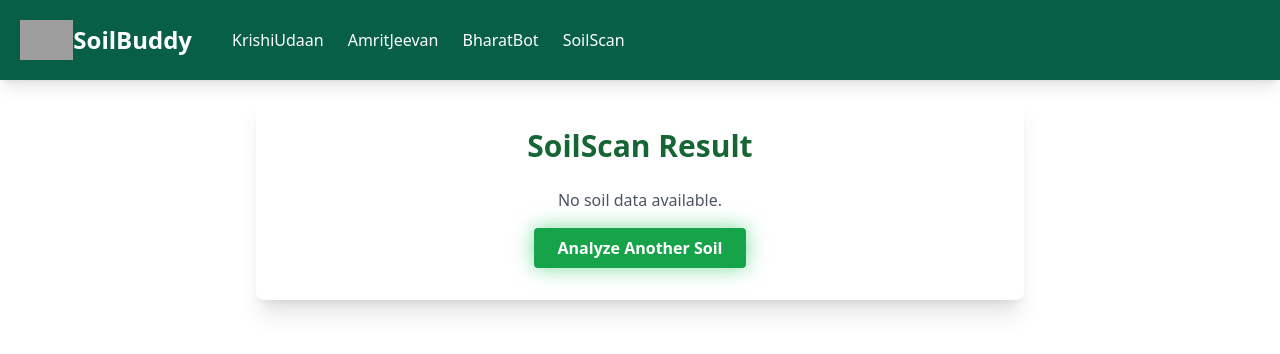
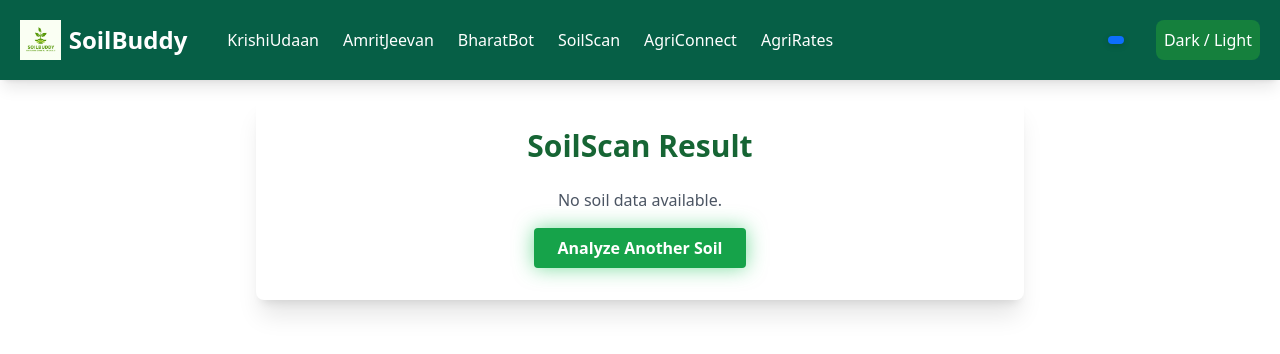
Before and after one commit to gamechangerfrombihar/SoilBuddy, a Flask app: template templates/SoilScanResult.html in a window 1280 px wide. Shown: the top 354 px of the page. Run offline with Flask 3, Linux system fonts and the light colour scheme; the template is opened without the code that fills it, so the values that code supplies are empty; some libraries are stand-ins or nearby versions; grey boxes are pictures that could not be loaded.

Commit message:
Update SoilScanResult.html

```diff
--- a/templates/SoilScanResult.html
+++ b/templates/SoilScanResult.html
@@ -21,20 +21,32 @@
   <div class="container mx-auto flex flex-wrap p-5 flex-row items-center justify-between">
     <div class="flex items-center space-x-10">
       <a href="/" class="flex items-center">
-          <img src="/static/SoilBuddy Logo.png" alt="SoilBuddy Logo" class="h-10 w-auto">
-          <span class="text-2xl font-semibold">SoilBuddy</span>
+        <img src="/templates/SoilBuddy Logo.png" alt="SoilBuddy Logo" class="h-10 w-auto">
+        <span class="text-2xl font-semibold ml-2">SoilBuddy</span>
       </a>
       <div class="flex space-x-6 text-sm md:text-base">
         <a href="/krishiudaan" class="hover:text-green-300 transition">KrishiUdaan</a>
         <a href="/amritjeevan" class="hover:text-green-300 transition">AmritJeevan</a>
         <a href="https://bharatbot-2a7793.zapier.app" target="_blank" class="hover:text-green-300 transition">BharatBot</a>
         <a href="/soilscan" class="hover:text-green-300 transition">SoilScan</a>
+        <a href="{{ url_for('agric_connect') }}" class="hover:text-green-300 transition">AgriConnect</a>
+        <a href="{{ url_for('agrirates') }}" class="hover:text-green-300 transition">AgriRates</a>
       </div>
     </div>
+
+   <nav class="flex items-center space-x-4">
+  <!-- Other navbar elements -->
+  {% include 'base.html' %}
+  <button id="theme-toggle" class="p-2 rounded-lg bg-green-700 hover:bg-green-800 text-white">
+    Dark / Light
+  </button>
+</nav>
+
   </div>
 </nav>
 
 <div class="pt-24"></div>
+
 
   <!-- SoilScan Result -->
   <div class="max-w-3xl mx-auto p-8 bg-white rounded-lg shadow-xl">
```
Lines whose indentation alone changed are shown as unchanged.
